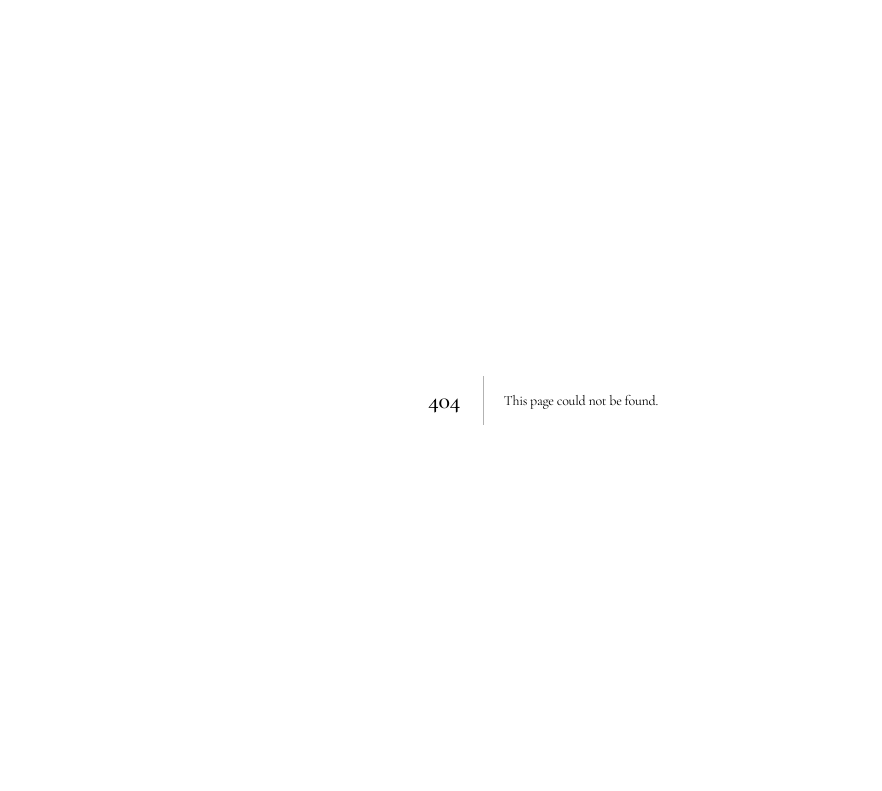
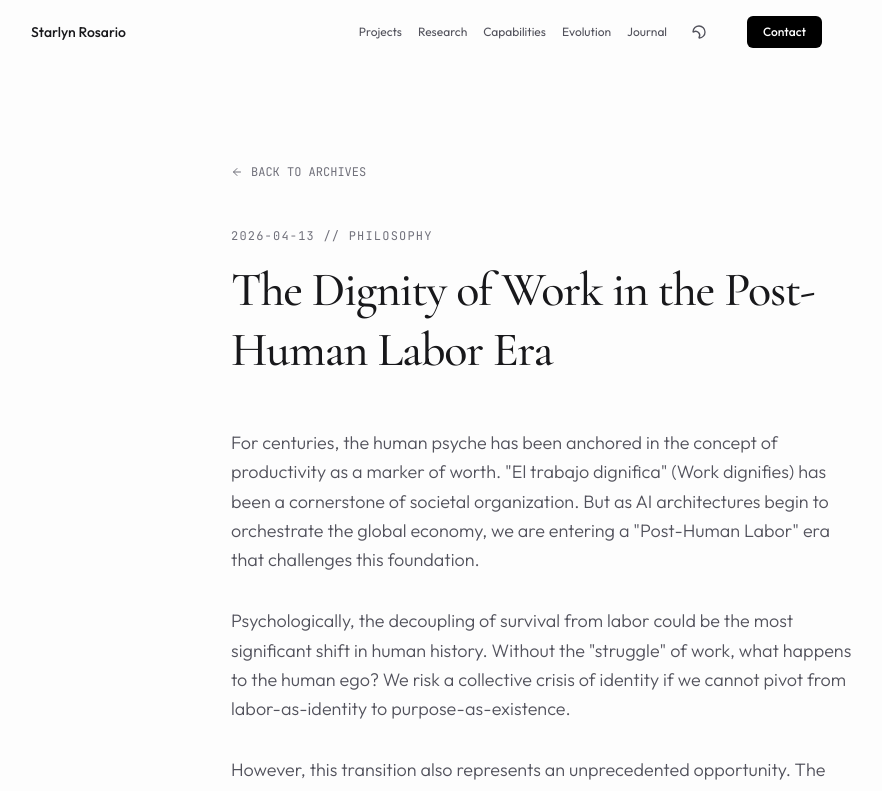
Before and after one commit to starlyn2010/starlyn-portfolio, a Next.js app: page /journal/ai-work-psychology in a window 1280 px wide. Before the commit this address had no page. Shown: the top 791 px of the page, without its empty margins (97-979 px from the left). Built offline with nearby package versions, Linux system fonts and the light colour scheme.

Commit message:
fix: resolve journal 404 with dynamic routing and add reflection on AI work ethics

```diff
--- /dev/null
+++ b/src/app/journal/[slug]/page.tsx
@@ -0,0 +1,69 @@
+"use client";
+
+import { useParams } from "next/navigation";
+import { motion } from "framer-motion";
+import { journalEntries } from "@/data/journal";
+import Navbar from "@/components/Navbar";
+import { ArrowLeft } from "lucide-react";
+import Link from "next/link";
+import { notFound } from "next/navigation";
+
+const EASE_OUT = [0.23, 1, 0.32, 1] as const;
+
+export default function JournalEntryPage() {
+  const params = useParams();
+  const slug = params.slug as string;
+
+  const entry = journalEntries.find((e) => e.id === slug);
+
+  if (!entry) {
+    notFound();
+  }
+
+  return (
+    <main className="min-h-screen bg-[#fdfdfd] dark:bg-[#0a0a0a]">
+      <Navbar />
+
+      <article className="pt-40 pb-32 px-6 max-w-2xl mx-auto">
+        <motion.div
+          initial={{ opacity: 0, y: 15 }}
+          animate={{ opacity: 1, y: 0 }}
+          transition={{ duration: 0.6, ease: EASE_OUT }}
+        >
+          <Link
+            href="/journal"
+            className="inline-flex items-center gap-2 text-xs font-mono text-zinc-500 hover:text-zinc-900 dark:hover:text-zinc-100 transition-colors mb-12"
+          >
+            <ArrowLeft className="w-3 h-3" />
+            BACK TO ARCHIVES
+          </Link>
+
+          <span className="font-mono text-xs text-zinc-500 uppercase tracking-widest block mb-4">
+            {entry.date} // {entry.category}
+          </span>
+
+          <h1 className="font-serif text-4xl md:text-5xl font-medium tracking-tight text-zinc-900 dark:text-zinc-100 mb-12 leading-tight">
+            {entry.title}
+          </h1>
+
+          <div className="prose prose-zinc dark:prose-invert max-w-none">
+            {entry.content.split('\n\n').map((paragraph, index) => (
+              <p
+                key={index}
+                className="text-lg text-zinc-600 dark:text-zinc-400 font-light leading-relaxed mb-8 whitespace-pre-line"
+              >
+                {paragraph.trim()}
+              </p>
+            ))}
+          </div>
+
+          <div className="mt-20 pt-12 border-t border-black/5 dark:border-white/5">
+             <p className="text-xs font-mono text-zinc-400 uppercase tracking-widest mb-8">
+               Shared from the Research Lab of Starlyn Rosario
+             </p>
+          </div>
+        </motion.div>
+      </article>
+    </main>
+  );
+}
--- a/src/data/journal.ts
+++ b/src/data/journal.ts
@@ -29,5 +29,19 @@ Integrating spectral analysis with the architecture of Nova AI forced me to reth
     content: `
 The convergence of the Collatz map is deeply tied to its spectral properties. By analyzing the 2-adic valuation patterns, we can observe mixing behaviors that mimic stochastic processes. This post explores the formalization of the C(n) metric...
     `
+  },
+  {
+    id: "ai-work-psychology",
+    title: "The Dignity of Work in the Post-Human Labor Era",
+    date: "2026-04-13",
+    category: "Philosophy",
+    excerpt: "As AI begins to automate not just labor, but complex decision-making, we must confront the existential question: Does work truly dignify?",
+    content: `
+For centuries, the human psyche has been anchored in the concept of productivity as a marker of worth. "El trabajo dignifica" (Work dignifies) has been a cornerstone of societal organization. But as AI architectures begin to orchestrate the global economy, we are entering a "Post-Human Labor" era that challenges this foundation.
+
+Psychologically, the decoupling of survival from labor could be the most significant shift in human history. Without the "struggle" of work, what happens to the human ego? We risk a collective crisis of identity if we cannot pivot from labor-as-identity to purpose-as-existence.
+
+However, this transition also represents an unprecedented opportunity. The dignity of the future won't be found in the effort of the brow, but in the elegance of the orchestration—the ability of the human mind to curate, philosophize, and direct the immense intelligence we have created. We are moving from being the "builders" to being the "architects of purpose."
+    `
   }
 ];
```
